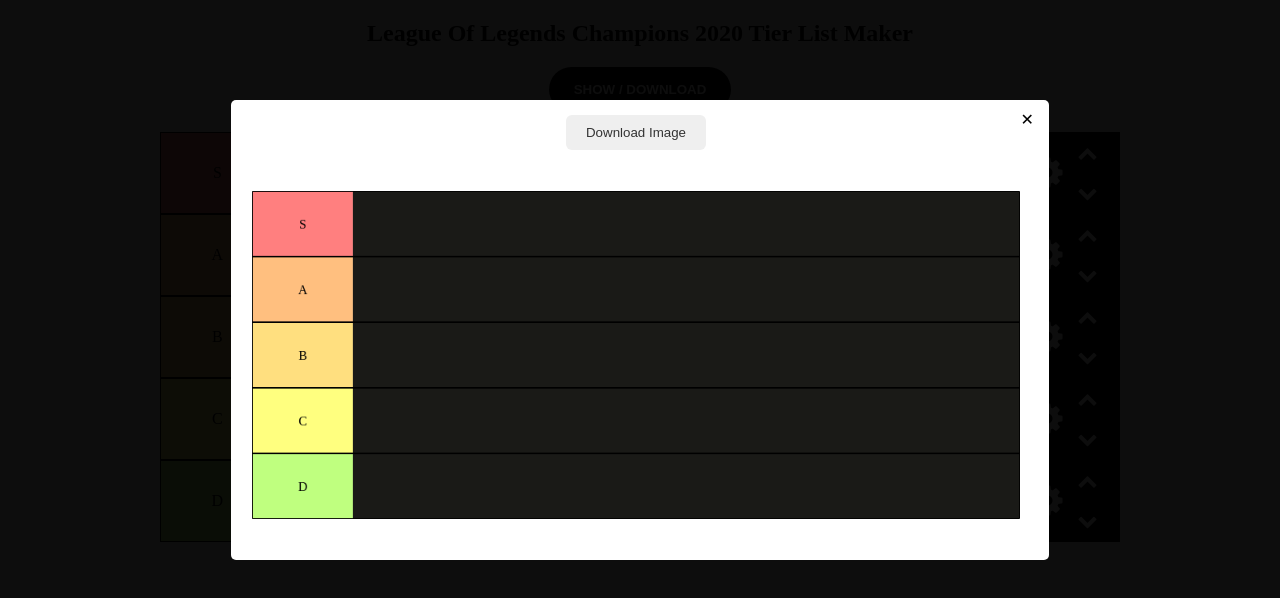
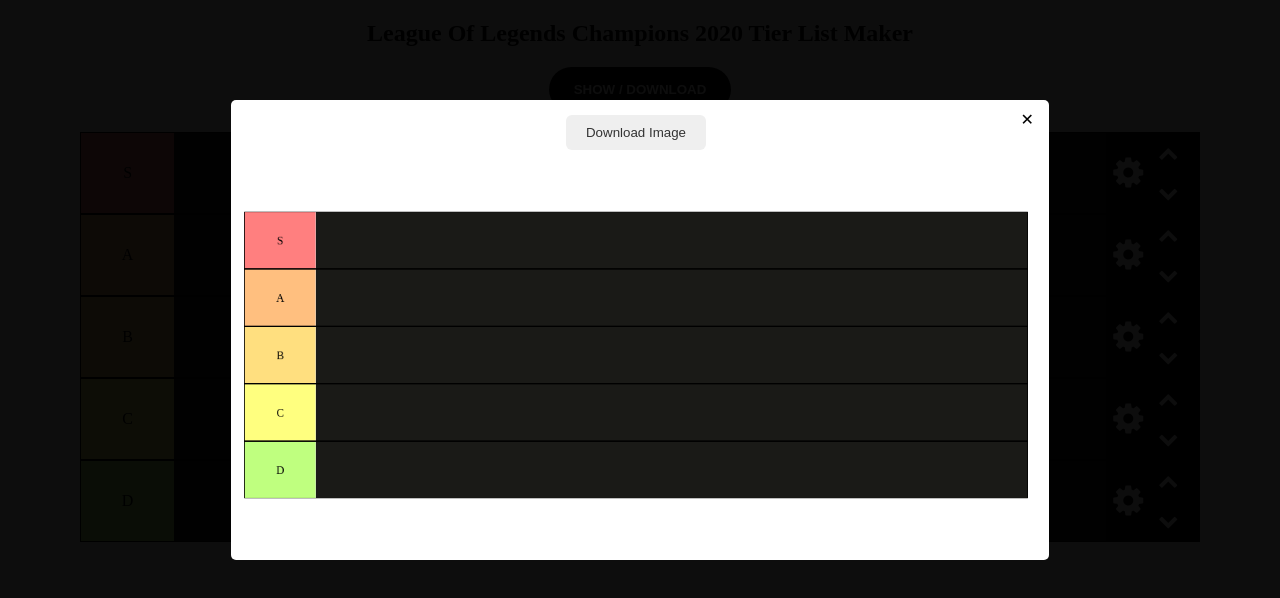
Before and after one commit to amorattti/league-of-legends-Tier-List-Maker, a website built with webpack: page index.html in a window 1280 px wide. Both pictures are taken after a click on the button "SHOW / DOWNLOAD". Built offline with nearby package versions, Linux system fonts and the light colour scheme; no server answers; files whose address does not match are found by name; what dragula would draw is missing.

Commit message:
Add improve code style / button download

```diff
--- a/package.json
+++ b/package.json
@@ -19,6 +19,9 @@
   },
   "homepage": "https://github.com/tobiasz18/TierMaker#readme",
   "devDependencies": {
+    "eslint": "^7.7.0",
+    "eslint-config-airbnb-base": "^14.2.0",
+    "eslint-plugin-import": "^2.22.0",
     "webpack": "^4.44.1",
     "webpack-cli": "^3.3.12"
   },
--- a/src/css/style.css
+++ b/src/css/style.css
@@ -8,7 +8,7 @@
 
 section {
   box-sizing: border-box;
-  max-width: 960px;
+  max-width: 1120px;
   margin: auto;
   margin-bottom: 20px;
   margin-top: 20px;
@@ -50,7 +50,7 @@
 }
 
 .screenshot-wrapper canvas {
-  transform: scale(0.8);
+  transform: scale(0.7);
 }
 
 .tier-champions-container {
@@ -82,11 +82,11 @@
   display: flex;
   justify-content: center;
   align-items: center;
-  flex: 1.2;
+  flex: 1;
 }
 
 .tier-sort {
-  flex: 8
+  flex: 10
 }
 
 .tier-config {
--- a/src/js/index.js
+++ b/src/js/index.js
@@ -1,6 +1,5 @@
 import dragula from 'dragula';
 import html2canvas from 'html2canvas';
-
 import ToggleClass from './ToggleClass';
 
 const container = document.querySelector('.tier-champions-container');
@@ -9,12 +8,13 @@
 const screenshotWrapperContainer = document.querySelector('.screenshot-container-wrapper');
 const screenshotWrapper = document.querySelector('.screenshot-wrapper');
 
-const toggleClass = new ToggleClass(screenshotWrapperContainer)
+const toggleClass = new ToggleClass(screenshotWrapperContainer);
 
 async function getImages() {
   const fetchApi = await fetch('http://ddragon.leagueoflegends.com/cdn/10.16.1/data/en_US/champion.json');
   const fetchJson = await fetchApi.json();
-  Object.keys(fetchJson.data).map(champion => {
+  // eslint-disable-next-line array-callback-return
+  Object.keys(fetchJson.data).map((champion) => {
     const myImage = new Image(80, 80);
     myImage.src = `http://ddragon.leagueoflegends.com/cdn/10.16.1/img/champion/${champion}.png`;
     container.appendChild(myImage);
@@ -22,31 +22,37 @@
 }
 
 async function getCanvas() {
-  const canvas = await html2canvas(document.querySelector(".tier-container"), {
+  const canvas = await html2canvas(document.querySelector('.tier-container'), {
     useCORS: true,
     removeContainer: true,
     backgroundColor: null,
   });
-
+  canvas.toDataURL('image/jpeg');
   screenshotWrapper.removeChild(screenshotWrapper.lastChild);
   screenshotWrapper.appendChild(canvas);
   toggleClass.show();
+}
 
-}
 getImages();
+const download = () => {
+  const link = document.createElement('a');
+  link.download = 'filename.png';
+  link.href = document.querySelector('canvas').toDataURL();
+  link.click();
+};
 
+document.querySelector('.btn-download').onclick = () => download();
 
-const drake = dragula([].slice.call(document.querySelectorAll(".tier-sort")));
+const drake = dragula([].slice.call(document.querySelectorAll('.tier-sort')));
 drake.containers.push(container);
-
 
 buttonSave.onclick = () => getCanvas();
 buttonClose.onclick = () => toggleClass.hide();
-screenshotWrapperContainer.onclick = event => {
+screenshotWrapperContainer.onclick = (event) => {
   event.stopPropagation();
   toggleClass.hide();
-}
+};
 
-screenshotWrapper.onclick = event => {
+screenshotWrapper.onclick = (event) => {
   event.stopPropagation();
-}
+};
```
Also changed, not shown: src/js/ToggleClass.js (+4 -4 lines), .eslintrc.js (added), dist/main.js, 1 other file.
